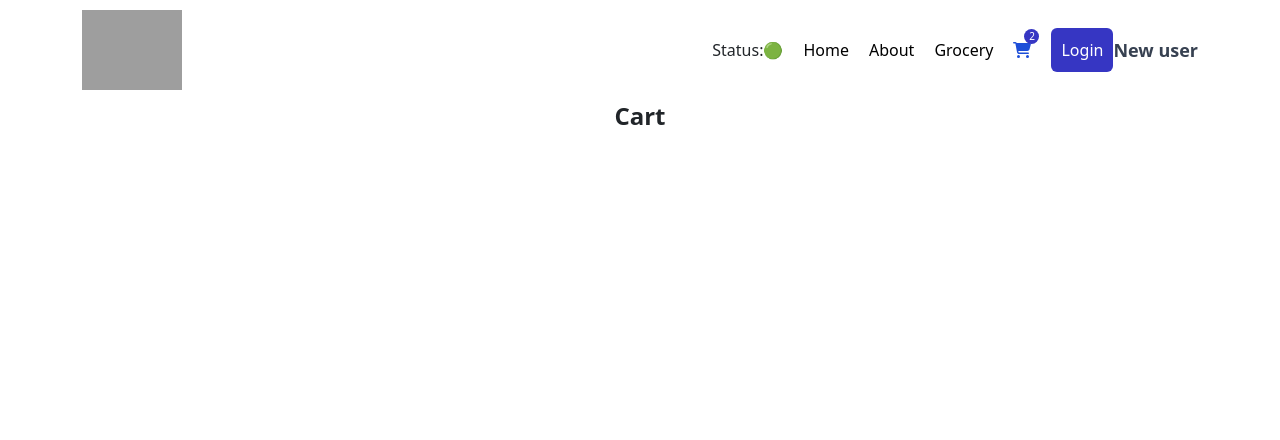
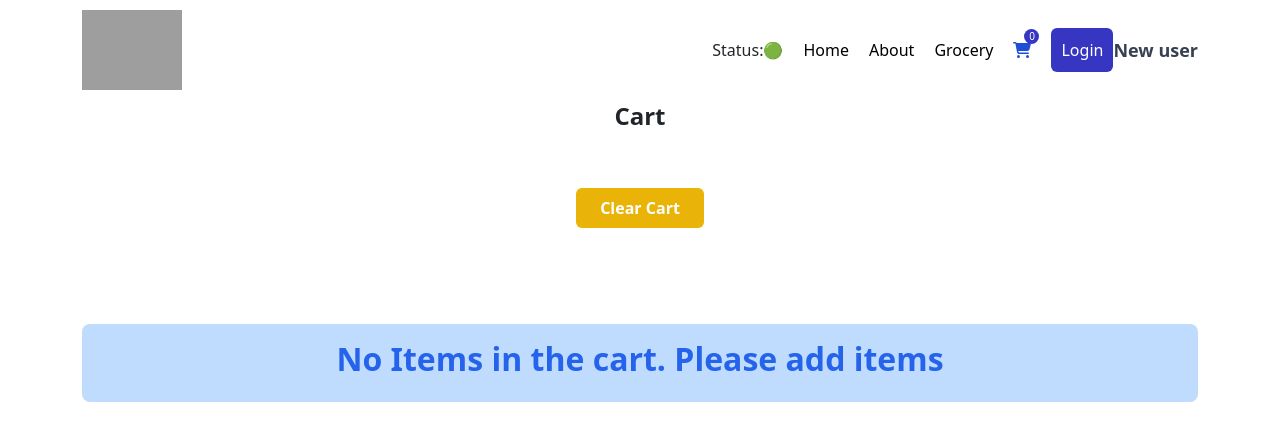
Before and after one commit to shreyaa2410/Learn-react-, a React (Vite) app in the folder EatSure/: page /cart in a window 1280 px wide. Shown: the top 440 px of the page. Built offline with nearby package versions, Linux system fonts and the light colour scheme; grey boxes are pictures that could not be loaded.

Commit message:
integrated the cart

```diff
--- a/EatSure/App.js
+++ b/EatSure/App.js
@@ -17,6 +17,7 @@ import UserContext from "./src/utils/UserContext";
 import Cart from "./src/components/Cart";
 import appStore from "./src/utils/appStore";
 import { Provider } from "react-redux";
+import { ToastContainer } from "react-toastify";
 // import Grocery from "./src/components/Grocery";
 
 const Grocery = lazy(() => import("./src/components/Grocery")); //creates a new bundler or chunk which only loads on demand
@@ -29,8 +30,10 @@ const AppLayout = () => {
     setUserName(username.data);
   }, []);
   return (
+
     <Provider store={appStore}>
       <UserContext.Provider value={{ loginUser: userName, setUserName }}>
+      <ToastContainer />
         <div className="app">
           <Header />
           <Outlet />
--- a/EatSure/package.json
+++ b/EatSure/package.json
@@ -34,7 +34,8 @@
     "react-bootstrap": "^2.10.4",
     "react-dom": "^18.3.1",
     "react-redux": "^9.1.2",
-    "react-router-dom": "^6.26.1"
+    "react-router-dom": "^6.26.1",
+    "react-toastify": "^10.0.5"
   },
   "browserslist": [
     "last 2 versions"
--- a/EatSure/src/components/Body.js
+++ b/EatSure/src/components/Body.js
@@ -28,7 +28,7 @@ const Body = () => {
     const jsonData = await data.json();
     console.log(jsonData);
     const restaurants =
-      await jsonData.data?.cards[4]?.card?.card?.gridElements?.infoWithStyle  ?.restaurants;
+      await jsonData.data?.cards[2]?.card?.card?.gridElements?.infoWithStyle  ?.restaurants;
     setResturantList(restaurants || []);
     setFilteredData(restaurants || []);
 
--- a/EatSure/src/components/Cart.js
+++ b/EatSure/src/components/Cart.js
@@ -1,4 +1,14 @@
+import { useDispatch, useSelector } from "react-redux";
+import MenuItemList from "./MenuItemList";
+import { Clear_Item } from "../utils/cartSlice";
+
 const Cart=()=>{
+  const cartItem= useSelector((store)=> store.cart.items)
+  const dispatch = useDispatch();
+  const handleClear=()=>{
+    dispatch(Clear_Item(cartItem));
+  }
+  console.log(cartItem);
     return(
         <>
         <div className="container mx-auto">
@@ -7,6 +17,18 @@ const Cart=()=>{
               <h1 className="text-2xl font-bold">Cart</h1>
             </div>
           </div>
+          <div className="flex justify-center mt-12">
+            <button className="bg-yellow-500 hover:bg-yellow-700 font-bold text-white px-4 py-2 rounded"
+            onClick={handleClear}>Clear Cart</button>
+          </div>
+          <div className="pt-24">
+           {
+            cartItem.length==0 ?(<div className="p-3 bg-blue-200 rounded-lg"><h2 className="text-center font-semibold text-blue-600">No Items in the cart. Please add items</h2></div>):(
+            cartItem.map((list,index)=>{
+              return <MenuItemList key={index} list={list}/>
+            }))
+           }
+          </div>
         </div>
       </>
     )
--- a/EatSure/src/components/MenuItemList.js
+++ b/EatSure/src/components/MenuItemList.js
@@ -1,5 +1,20 @@
+import { useDispatch } from "react-redux";
 import { IMAGE_URL } from "../utils/constants";
+import { Add_Item } from "../utils/cartSlice";
+import { toast } from 'react-toastify';
+  import 'react-toastify/dist/ReactToastify.css';
 const MenuItemList = ({ list }) => {
+  const dispatch= useDispatch();
+  console.log(list);
+  const handleItem=()=>{
+    dispatch(Add_Item(list));
+    toast.success(
+      <div className="flex items-center">
+        {/* <FontAwesomeIcon icon={faCheckCircle} className="mr-2" /> */}
+        Item added to Cart Successfully!
+      </div>
+    );
+  }
   return (
     <div className="menu-item" key={list.card.info.id}>
       <div className="row justify-between">
@@ -23,7 +38,8 @@ const MenuItemList = ({ list }) => {
           <div className="_image relative">
             <img className="rounded-lg" src={IMAGE_URL + "/" + list.card.info.imageId} />
             <div className="absolute bottom-0 right-0">
-            <button className="bg-green-500 hover:bg-green-700 font-bold text-white px-4 py-2 rounded">Add + </button>
+            <button className="bg-green-500 hover:bg-green-700 font-bold text-white px-4 py-2 rounded"
+            onClick={handleItem}>Add + </button>
           </div>
           </div>
         </div>
--- a/EatSure/src/components/RestMenu.js
+++ b/EatSure/src/components/RestMenu.js
@@ -52,7 +52,7 @@ console.log(resInfo);
   } = resInfo?.data?.cards[2]?.card?.card?.info || {};
 
   console.log(resInfo);
-  const itemCategory = resInfo?.data?.cards?.[4]?.groupedCard?.cardGroupMap?.REGULAR?.cards.filter((c)=>{
+  const itemCategory = resInfo?.data?.cards?.[5]?.groupedCard?.cardGroupMap?.REGULAR?.cards.filter((c)=>{
     return c.card?.card?.["@type"] ===
     "type.googleapis.com/swiggy.presentation.food.v2.ItemCategory";
   });
--- a/EatSure/src/utils/cartSlice.js
+++ b/EatSure/src/utils/cartSlice.js
@@ -3,7 +3,7 @@ import { createSlice } from "@reduxjs/toolkit";
 const cartSlice = createSlice({
   name: 'cart',
   initialState: {
-    items: ["burger", "pizza"],
+    items: [],
   },
   reducers: {
     Add_Item: (state, action) => {
```
Also changed, not shown: 1 other file (tests, documents, lock files or other folders).
